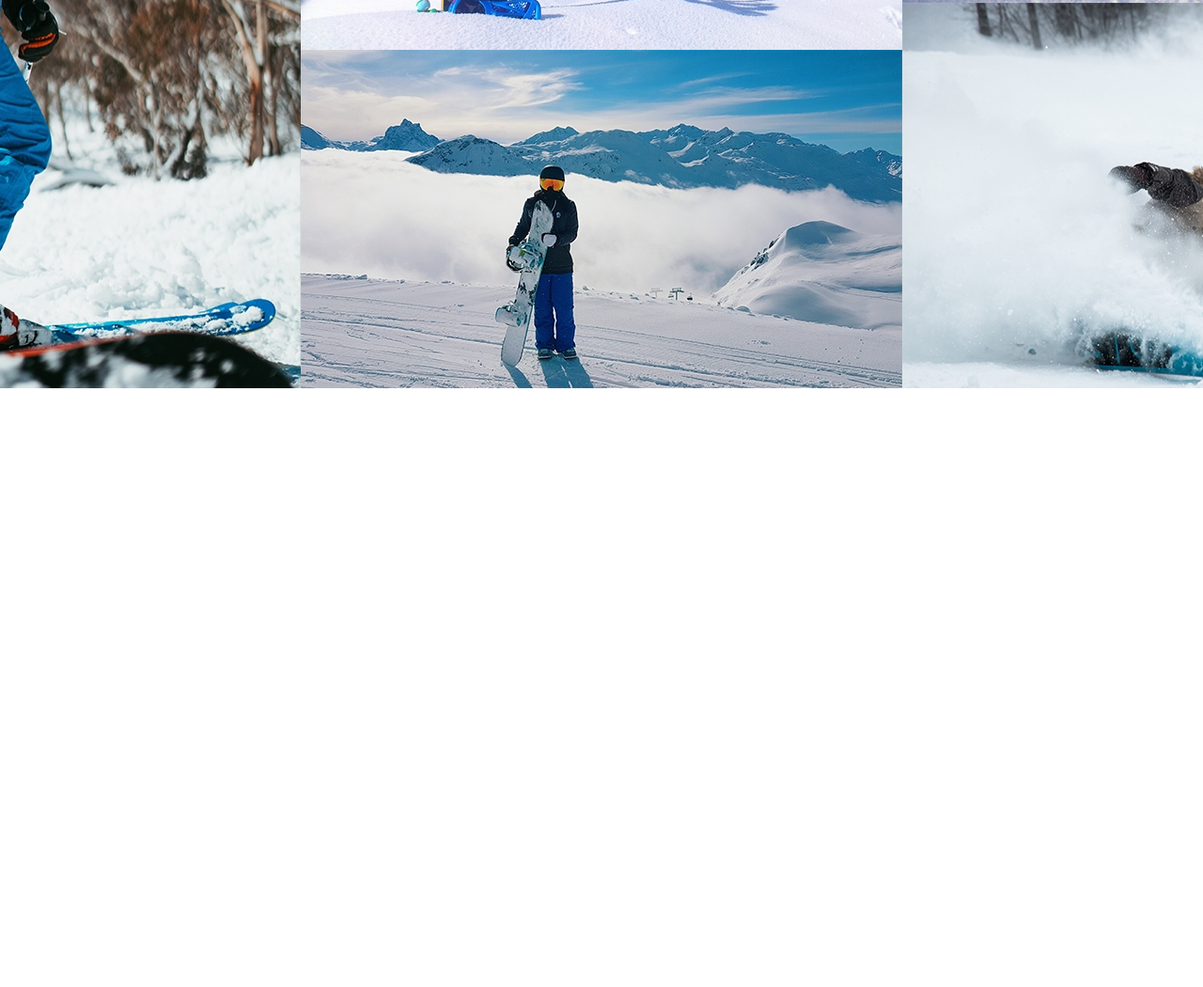
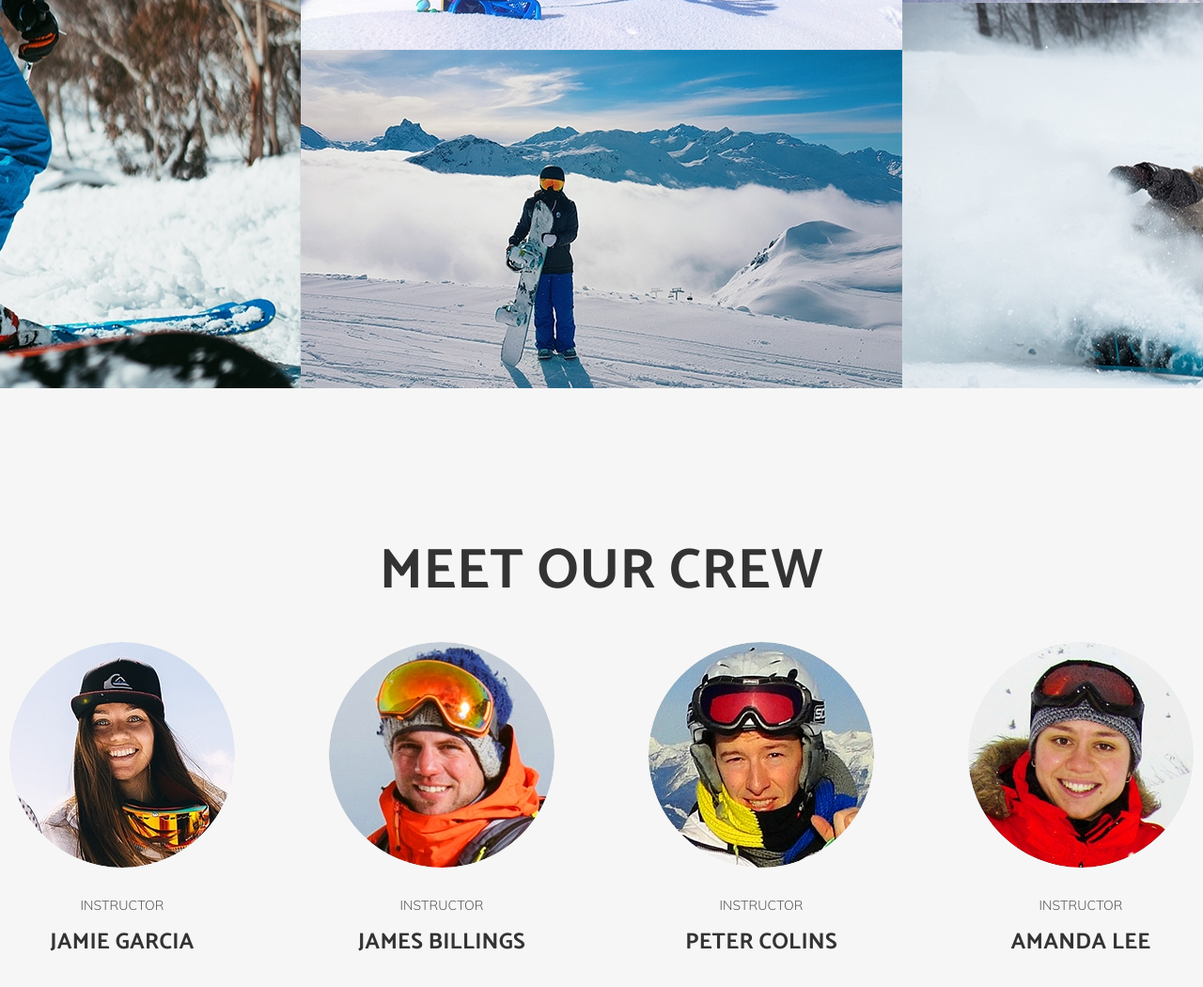
Before and after one commit to Holiden/Mountain, a website: page source/views/index.html in a window 1280 px wide. Shown: the part 2812-3862 px from the top of the page at 94% size. Before the commit the page ends 3225 px from the top, so only its background shows below. Drawn offline with nearby package versions, Linux system fonts and the light colour scheme; files that its build step writes are made by us from their sources; files whose address does not match are found by name.

Commit message:
Main-crew
1. Добавлен main-crew;
2. Добавлено описание макета в README.md;
3. Изменён список в offer.

```diff
--- a/source/styles/main.scss
+++ b/source/styles/main.scss
@@ -102,7 +102,7 @@
 
 .offer__list {
   display: flex;
-  justify-content: space-around;
+  justify-content: center;
   margin: 50px 0 0;
   padding: 0;
 
@@ -113,6 +113,7 @@
   align-items: center;
   display: flex;
   flex-direction: column;
+  margin: 0 100px;
 
   &::before {
     content: "";
@@ -160,7 +161,7 @@
   width: 120px;
   margin: 30px 0 0;
 
-  font: 700 15px/50px Catamaran, Arial, sans-serif;
+  font: 400 15px/50px Catamaran, Arial, sans-serif;
   color: #fefefe;
   text-decoration: none;
   text-transform: uppercase;
@@ -211,3 +212,59 @@
 .gallery__image_7 {
   grid-area: 3 / 3 / 5 / 4;
 }
+
+.crew {
+  padding: 150px 0;
+
+  text-align: center;
+}
+
+.crew__title {
+  margin: 0;
+
+  font: 700 60px/90px Catamaran, Arial, sans-serif;
+  color: #333333;
+  letter-spacing: 0.6px;
+  text-transform: uppercase;
+}
+
+.crew__list {
+  display: flex;
+  justify-content: center;
+  margin: 30px 0 0;
+  padding: 0;
+
+  list-style: none;
+}
+
+.crew__item {
+  display: flex;
+  flex-direction: column;
+  margin: 0 50px 0;
+}
+
+.crew__image {
+  order: 1;
+
+  border-radius: 50%;
+}
+
+.crew__desc {
+  order: 2;
+  margin: 20px 0 0;
+
+  font: 300 14px/40px Muli, Arial, sans-serif;
+  color: #565656;
+  letter-spacing: 0.14px;
+  text-transform: uppercase;
+}
+
+.crew__subtitle {
+  order: 3;
+  margin: 0;
+
+  font: 700 24px Catamaran, Arial, sans-serif;
+  color: #333333;
+  letter-spacing: 0.24px;
+  text-transform: uppercase;
+}
--- a/source/views/index.html
+++ b/source/views/index.html
@@ -59,6 +59,32 @@
       <img class="gallery__image_6" src="./images/foto_6.jpg" alt="Joyful skier" height="855" width="640">
       <img class="gallery__image_7" src="./images/foto_7.jpg" alt="Snowboarder during the descent from the mountain" height="410" width="640">
     </section>
+
+    <section class="crew">
+      <h2 class="crew__title">Meet our crew</h2>
+      <ul class="crew__list">
+        <li class="crew__item">
+          <img class="crew__image" src="./images/crew_1.jpg" alt="Foto Jamie Garcia" height="240" width="240">
+          <h3 class="crew__subtitle">Jamie Garcia</h3>
+          <p class="crew__desc">Instructor</p>
+        </li>
+        <li class="crew__item">
+          <img class="crew__image" src="./images/crew_2.jpg" alt="Foto James Billings" height="240" width="240">
+          <h3 class="crew__subtitle">James Billings</h3>
+          <p class="crew__desc">Instructor</p>
+        </li>
+        <li class="crew__item">
+          <img class="crew__image" src="./images/crew_3.jpg" alt="Foto Peter Colins" height="240" width="240">
+          <h3 class="crew__subtitle">Peter Colins</h3>
+          <p class="crew__desc">Instructor</p>
+        </li>
+        <li class="crew__item">
+          <img class="crew__image" src="./images/crew_4.jpg" alt="Foto Amanda Lee" height="240" width="240">
+          <h3 class="crew__subtitle">Amanda Lee</h3>
+          <p class="crew__desc">Instructor</p>
+        </li>
+      </ul>
+    </section>
   </main>
 </body>
 </html>
```
Also changed, not shown: README.md.
